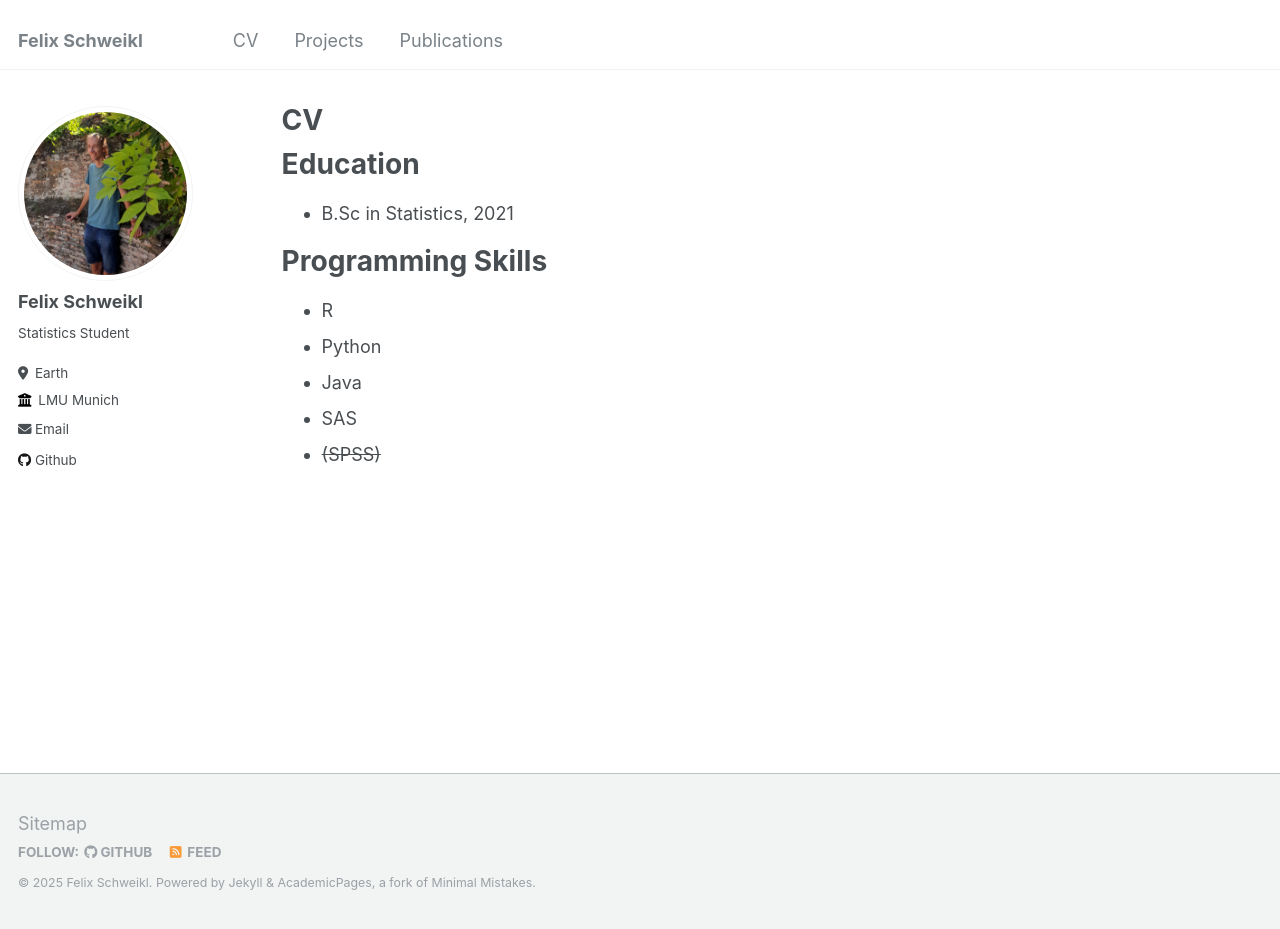
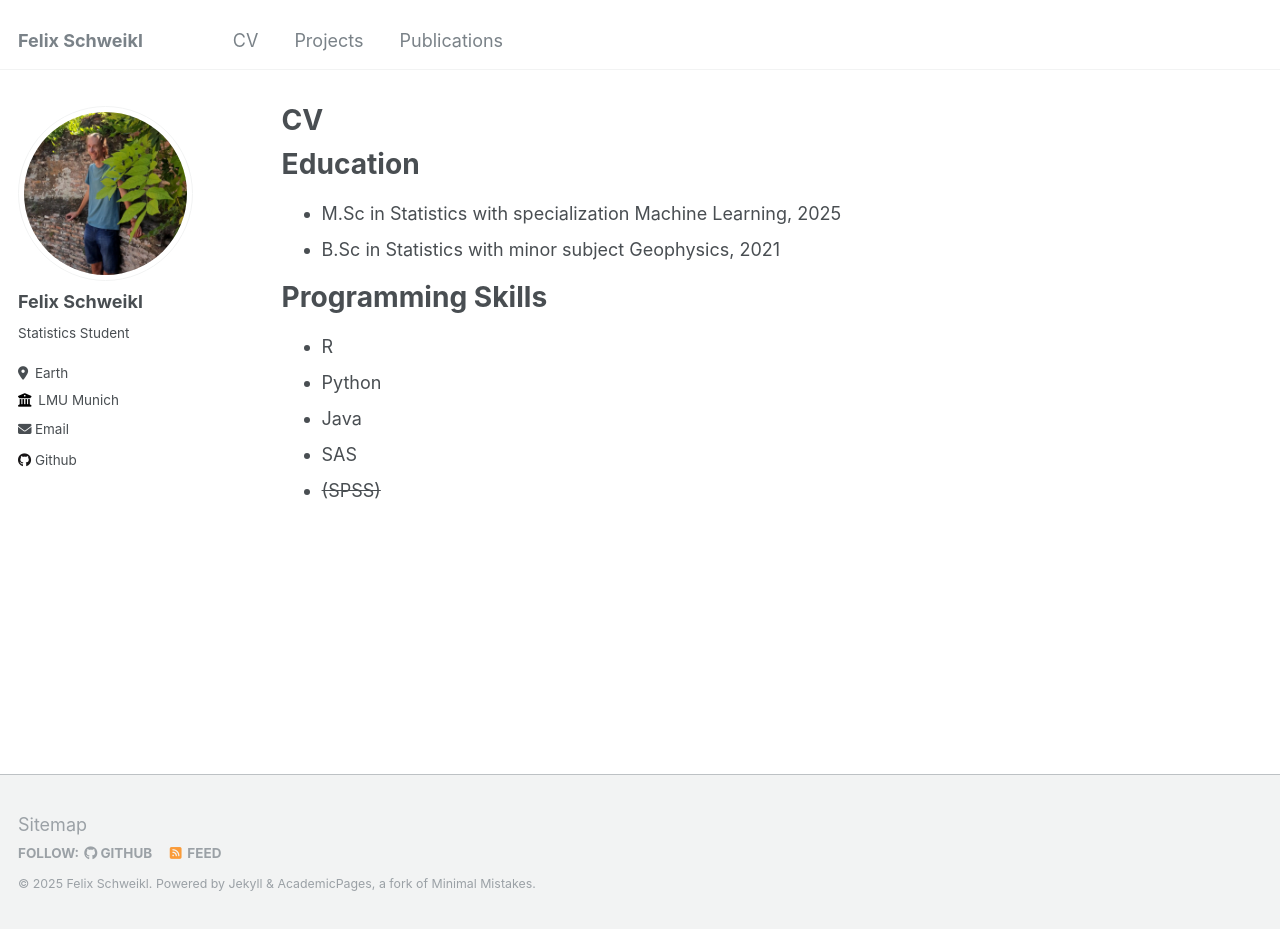
Before and after one commit to felixschweikl/felixschweikl.github.io, a Jekyll site: the page built from _pages/cv.md, in a window 1280 px wide and 929 px high. Built offline with Jekyll 4.4.1, drawn with Linux system fonts in a browser that asks for light colours.

Commit message:
minor changes, cv

```diff
--- a/_pages/cv.md
+++ b/_pages/cv.md
@@ -11,7 +11,8 @@ redirect_from:
 
 Education
 ======
-* B.Sc in Statistics, 2021
+* M.Sc in Statistics with specialization Machine Learning, 2025
+* B.Sc in Statistics with minor subject Geophysics, 2021
 
 
 Programming Skills
```
Also changed, not shown: _pages/publications.md (+0 -1 lines), _publications/schweikl2021.md (+1 -1 lines).
